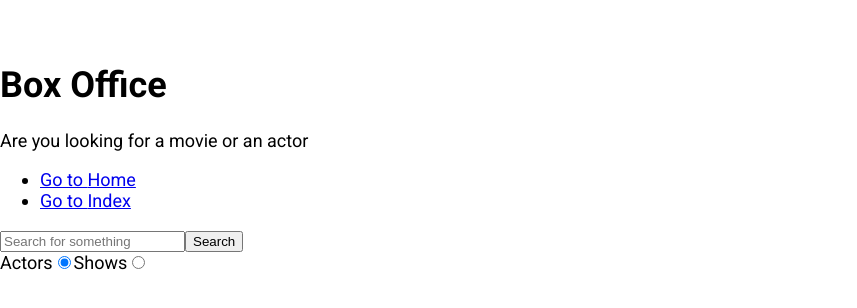
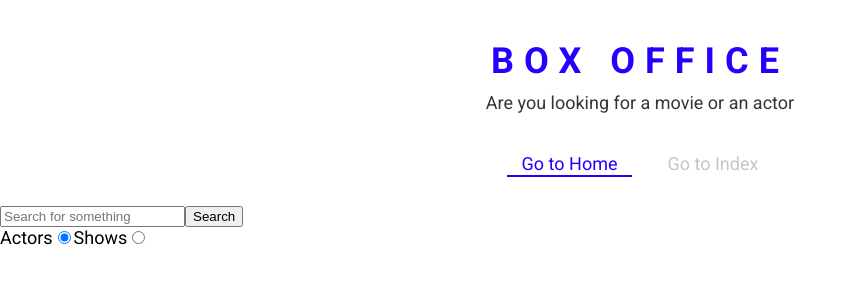
Before and after one commit to Akif90/BoxOffice, a React (Create React App) app: page / in a window 1280 px wide. Shown: the top 308 px of the page, without its empty margins (0-857 px from the left). Built offline with nearby package versions, Linux system fonts and the light colour scheme.

Commit message:
addded theme for styled components

```diff
--- a/src/App.jsx
+++ b/src/App.jsx
@@ -1,12 +1,21 @@
 import React from 'react';
 import { Switch, Route } from 'react-router-dom';
+import { ThemeProvider } from 'styled-components';
 // import Nav from './components/Nav';
 import Home from './pages/Home';
 import Content from './pages/Content';
 import Show from './pages/Show';
 
+const theme = {
+  mainColors: {
+    blue: '#2400ff',
+    gray: '#c6c6c6',
+    dark: '#353535',
+  },
+};
 function App() {
   return (
+    <ThemeProvider theme={theme}>
       <Switch>
         <Route exact path="/">
           <Home />
@@ -23,6 +32,7 @@
       so it is basically used for rendering error message page like 404 not found */}
         <Route>Not Found</Route>
       </Switch>
+    </ThemeProvider>
   );
 }
 
--- a/src/components/Nav.jsx
+++ b/src/components/Nav.jsx
@@ -1,21 +1,29 @@
 import React from 'react';
-import { Link } from 'react-router-dom';
+import { useLocation } from 'react-router-dom/cjs/react-router-dom.min';
+// import { Link } from 'rneact-router-dom';
+import { NavList, LinkStyled } from './Navs.styled';
 
 const LINKS = [
   { to: '/', text: 'Home' },
   { to: '/content', text: 'Index' },
 ];
 const Nav = () => {
+  const location = useLocation();
   return (
     <div>
-      <ul>
+      <NavList>
         {LINKS.map(items => (
           <li key={items.to}>
             {' '}
-            <Link to={items.to}>Go to {items.text}</Link>{' '}
+            <LinkStyled
+              to={items.to}
+              className={location.pathname === items.to ? 'active' : ''}
+            >
+              Go to {items.text}
+            </LinkStyled>{' '}
           </li>
         ))}
-      </ul>
+      </NavList>
     </div>
   );
 };
--- /dev/null
+++ b/src/components/Navs.styled.jsx
@@ -0,0 +1,41 @@
+import styled from 'styled-components';
+import { Link } from 'react-router-dom/cjs/react-router-dom.min';
+
+export const NavList = styled.ul`
+  display: flex;
+  justify-content: center;
+  list-style: none;
+  margin: 0 0 30px;
+  padding: 0;
+`;
+
+export const LinkStyled = styled(Link)`
+  margin: 0 10px;
+  padding: 3px 15px;
+  position: relative;
+  text-decoration: none;
+  color: ${({ theme }) => theme.mainColors.gray};
+  &.active {
+    color: ${({ theme }) => theme.mainColors.blue};
+    &:after {
+      content: '';
+      position: absolute;
+      display: block;
+      height: 2px;
+      left: 0%;
+      bottom: 0;
+      background-color: ${({ theme }) => theme.mainColors.blue};
+      animation: slide-in 0.3s ease-in forwards;
+      @keyframes slide-in {
+        from {
+          left: 50%;
+          width: 0;
+        }
+        to {
+          left: 0%;
+          width: 100%;
+        }
+      }
+    }
+  }
+`;
--- a/src/components/Title.jsx
+++ b/src/components/Title.jsx
@@ -1,11 +1,12 @@
 import React from 'react';
+import { TitleWrapper } from './Title.styled';
 
 const Title = ({ title, subtitle }) => {
   return (
-    <div>
+    <TitleWrapper>
       <h1>{title}</h1>
       <p>{subtitle}</p>
-    </div>
+    </TitleWrapper>
   );
 };
 
--- /dev/null
+++ b/src/components/Title.styled.jsx
@@ -0,0 +1,18 @@
+import styled from 'styled-components';
+
+export const TitleWrapper = styled.div`
+  text-align: center;
+  margin: 0 0 40px;
+
+  h1 {
+    color: ${({ theme }) => theme.mainColors.blue};
+    letter-spacing: 10px;
+    text-transform: uppercase;
+    margin: 0 0 10px;
+  }
+
+  p {
+    color: ${({ theme }) => theme.mainColors.dark};
+    margin: 0;
+  }
+`;
--- a/src/pages/Home.jsx
+++ b/src/pages/Home.jsx
@@ -17,6 +17,7 @@
     setInput(ev.target.value);
     // console.log(ev.target.value);
   };
+
   const onSearch = () => {
     // console.log(ev);
     apiCAll(`${query}=${input}`).then(response => {
@@ -25,9 +26,11 @@
       // console.log(res);
     });
   };
+
   const onKeyDown = e => {
     if (e.keyCode === 13) onSearch();
   };
+
   const renderResults = () => {
     if (results && results.length === 0) {
       return <div>Not Found</div>;
@@ -41,10 +44,12 @@
     }
     return null;
   };
+
   const onRadioClicked = e => {
     if (e.target.id === 'actors') setQuery('search/people?q');
     else setQuery('search/shows?q');
   };
+
   return (
     <MainPageLayout>
       <input
```
Lines whose indentation alone changed are shown as unchanged.
